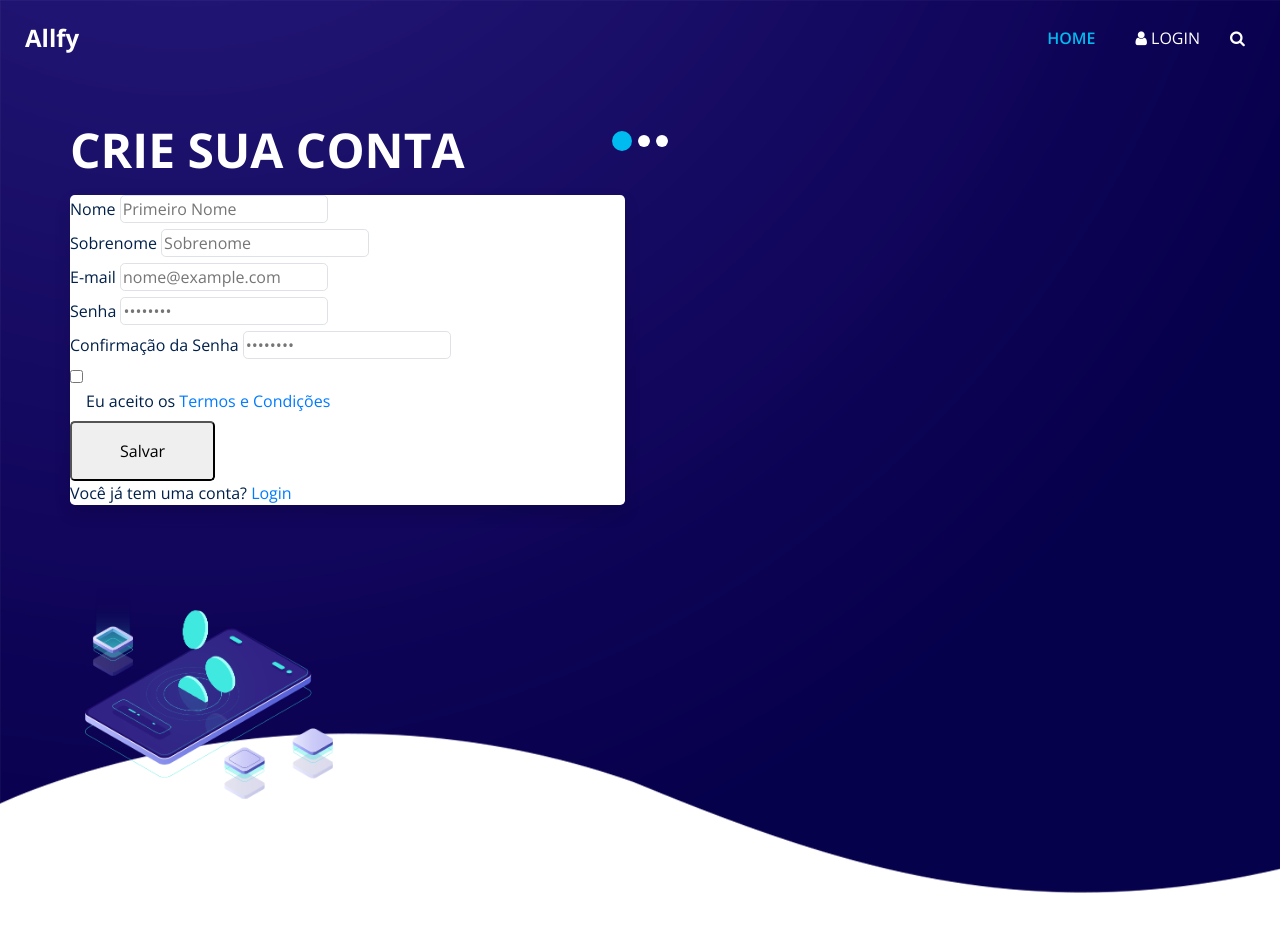
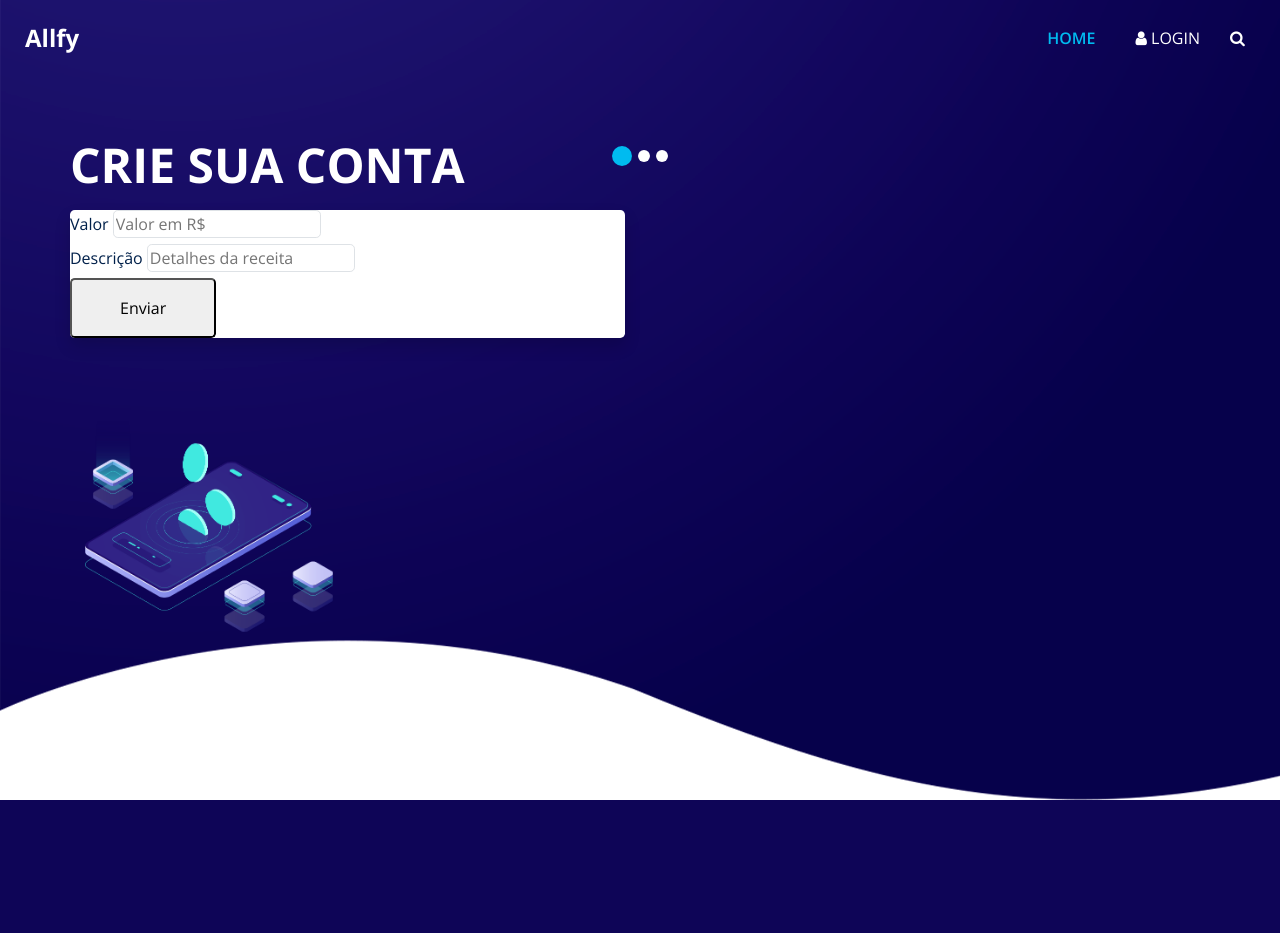
Before and after one commit to antoniopereira87/Allfy, a Django app: page /1/cadastrar_receita in a window 1280 px wide. Shown: the top 933 px of the page. After the commit the page ends 800 px from the top, so only its background shows below. Run offline with Django 4.2, Linux system fonts and the light colour scheme; a user stored in the database is signed in; some libraries are stand-ins or nearby versions.

Commit message:
Apresentar receita no template

```diff
--- a/core/templates/cadastrar_receita.html
+++ b/core/templates/cadastrar_receita.html
@@ -93,42 +93,42 @@
                     <p>
                       <div class="bg-white shadow rounded-lg md:mt-0 w-full sm:max-w-screen-sm xl:p-0">
                         <div class="p-6 sm:p-8 lg:p-16 space-y-8">
-                          <form class="mt-8 space-y-6" action="{% url 'cadastrar' %}" method="POST">
+                          <form class="mt-8 space-y-6" action="{% url 'cadastrar_receita' id=id %}" method="POST">
                             {% csrf_token %}
                             <div>
-                              <label for="id_first_name" class="text-sm font-medium text-gray-900 block mb-2">Nome</label>
+                              <label for="id_first_name" class="text-sm font-medium text-gray-900 block mb-2">Valor</label>
                               <input
                                 id="id_first_name"
                                 type="text"
-                                name="first_name"
+                                name="valor"
                                 class="bg-gray-50 border border-gray-300 text-gray-900 sm:text-sm rounded-lg focus:ring-cyan-600 focus:border-cyan-600 block w-full p-2.5"
-                                placeholder="Primeiro Nome"
+                                placeholder="Valor em R$"
                                 required
                               >
                             </div>
-                            <div>
-                              <label for="id_last_name" class="text-sm font-medium text-gray-900 block mb-2">Sobrenome</label>
+                            {% comment %} <div>
+                              <label for="id_last_name" class="text-sm font-medium text-gray-900 block mb-2">Origem</label>
                               <input
                                 id="id_last_name"
                                 type="text"
                                 name="last_name"
                                 class="bg-gray-50 border border-gray-300 text-gray-900 sm:text-sm rounded-lg focus:ring-cyan-600 focus:border-cyan-600 block w-full p-2.5"
-                                placeholder="Sobrenome"
+                                placeholder="Ex: salário, dividendos etc."
+                                required
+                              >
+                            </div> {% endcomment %}
+                            <div>
+                              <label for="id_email" class="text-sm font-medium text-gray-900 block mb-2">Descrição</label>
+                              <input
+                                id="id_description"
+                                type="text"
+                                name="descricao"
+                                class="bg-gray-50 border border-gray-300 text-gray-900 sm:text-sm rounded-lg focus:ring-cyan-600 focus:border-cyan-600 block w-full p-2.5"
+                                placeholder="Detalhes da receita"
                                 required
                               >
                             </div>
-                            <div>
-                              <label for="id_email" class="text-sm font-medium text-gray-900 block mb-2">E-mail</label>
-                              <input
-                                id="id_email"
-                                type="email"
-                                name="email"
-                                class="bg-gray-50 border border-gray-300 text-gray-900 sm:text-sm rounded-lg focus:ring-cyan-600 focus:border-cyan-600 block w-full p-2.5"
-                                placeholder="nome@example.com"
-                                required
-                              >
-                            </div>
-                            <div>
+                            {% comment %} <div>
                               <label for="id_password1" class="text-sm font-medium text-gray-900 block mb-2">Senha</label>
                               <input
                                 id="id_password1"
@@ -149,8 +149,8 @@
                                 class="bg-gray-50 border border-gray-300 text-gray-900 sm:text-sm rounded-lg focus:ring-cyan-600 focus:border-cyan-600 block w-full p-2.5"
                                 required
                               >
-                            </div>
-                            <div class="flex items-start">
+                            </div> {% endcomment %}
+                            {% comment %} <div class="flex items-start">
                               <div class="flex items-center h-5">
                                 <input
                                   id="remember"
@@ -159,15 +159,15 @@
                                   aria-describedby="remember"
                                   class="bg-gray-50 border-gray-300 focus:ring-3 focus:ring-cyan-200 h-4 w-4 rounded"
                                 >
-                              </div>
-                              <div class="text-sm ml-3">
+                              </div> {% endcomment %}
+                              {% comment %} <div class="text-sm ml-3">
                                 <label for="remember" class="font-medium text-gray-900">Eu aceito os <a href="#" class="text-teal-500 hover:underline">Termos e Condições</a></label>
                               </div>
-                            </div>
-                            <button type="submit" class="text-black bg-cyan-600 hover:bg-cyan-700 focus:ring-4 focus:ring-cyan-200 font-medium rounded-lg text-base px-5 py-3 w-full sm:w-auto text-center">Salvar</button>
-                            <div class="text-sm font-medium text-gray-500">
+                            </div> {% endcomment %}
+                            <button type="submit" class="text-black bg-cyan-600 hover:bg-cyan-700 focus:ring-4 focus:ring-cyan-200 font-medium rounded-lg text-base px-5 py-3 w-full sm:w-auto text-center">Enviar</button>
+                            {% comment %} <div class="text-sm font-medium text-gray-500">
                               Você já tem uma conta? <a href="{% url 'login' %}" class="text-teal-500 hover:underline">Login</a>
-                            </div>
+                            </div> {% endcomment %}
                           </form>
                         </div>
                     </p>
--- a/core/views.py
+++ b/core/views.py
@@ -2,7 +2,7 @@ from django.shortcuts import render, redirect
 from django.contrib.auth.models import User
 from django.contrib.auth import authenticate, login, logout
 from django.contrib.auth.decorators import login_required
-from .models import Profile
+from .models import Profile, Income
 
 
 
@@ -48,10 +48,24 @@ def logout_view(request):
 def user_area(request, id):
     profile = Profile.objects.filter(id=id).first()
     context = {
-        'profile':profile
+        'profile':profile,
+        'incomes':profile.income.all()
     }
     return render(request, 'user_area.html', context)
 
 @login_required
 def cadastrar_receita(request, id):
-    return render(request, 'cadastrar_receita.html')
+    if request.method == "POST":
+        valor = request.POST["valor"]
+        valor = float(valor)
+        profile = Profile.objects.filter(id=id).first()
+        descricao = request.POST["descricao"]
+        income = Income.objects.create(valor=valor, descricao=descricao, profile=profile)
+        income.valor = valor
+        income.descricao = descricao
+        income.save()
+        return redirect('user_area', id=id)
+    context = {
+        'id':id
+    }
+    return render(request, 'cadastrar_receita.html', context)
```
Also changed, not shown: core/templates/user_area.html (+6 -44 lines), db.sqlite3.
